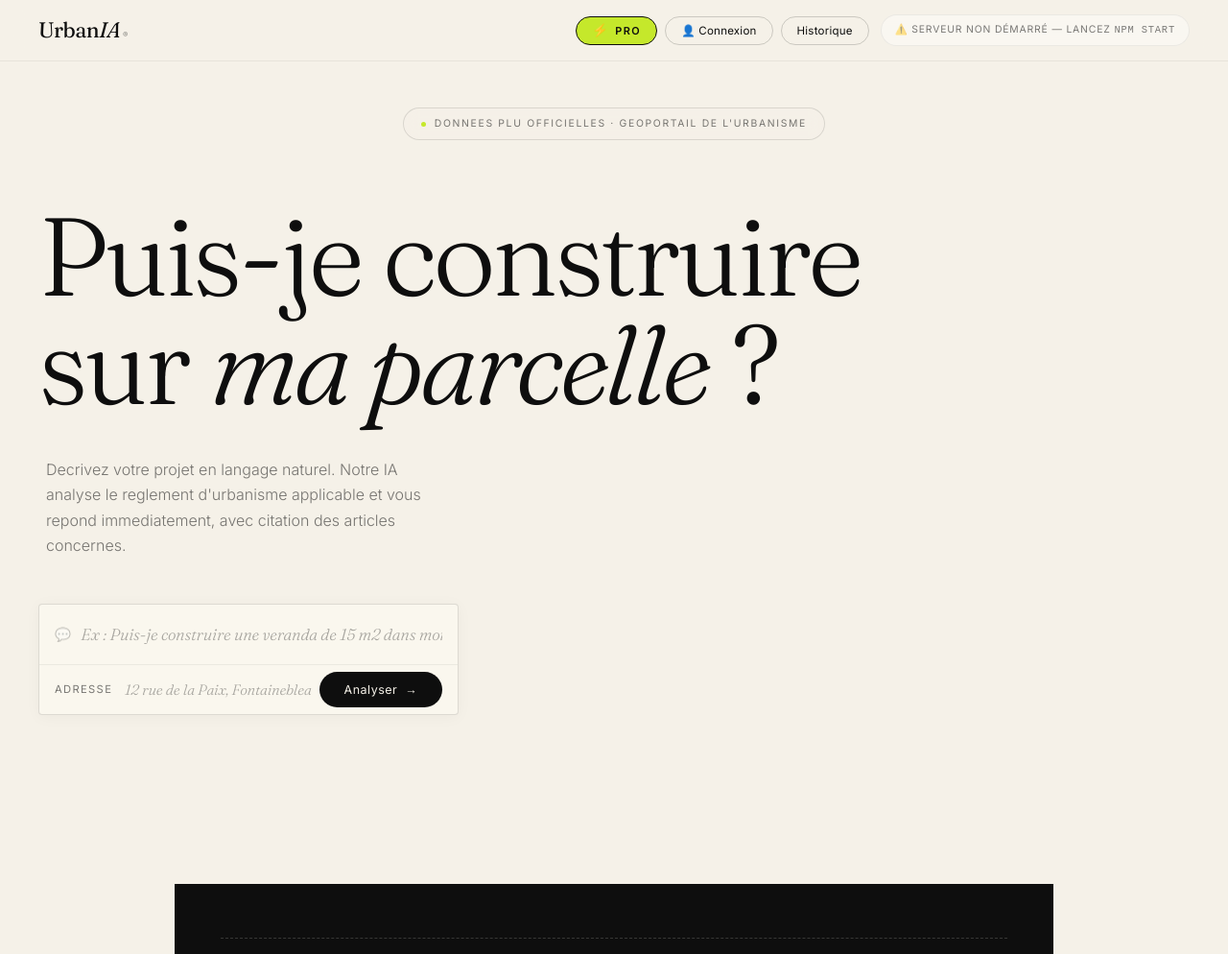
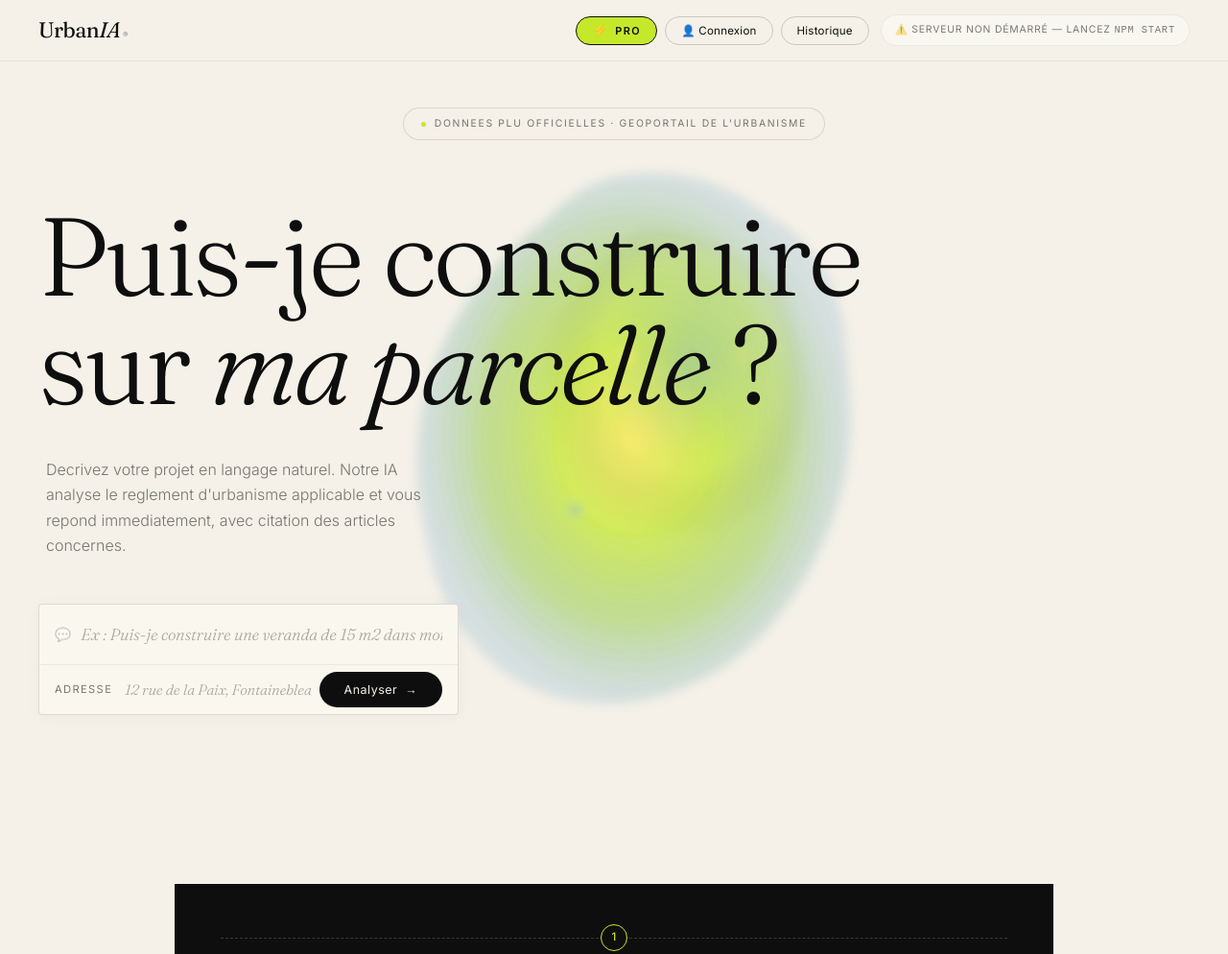
Before and after one commit to Nicolasbaduel/urbanIA, a website: page public/index.html in a window 1280 px wide. Shown: the top 994 px of the page at 96% size. Drawn offline with nearby package versions, Linux system fonts and the light colour scheme; no server answers.

Commit message:
Add files via upload

```diff
--- a/public/index.html
+++ b/public/index.html
@@ -27,6 +27,58 @@
 
 <div class="hero">
   <div class="hero-eyebrow">Donnees PLU officielles &middot; Geoportail de l'Urbanisme</div>
+
+  <div class="hero-composition">
+    <svg class="hero-map-bg" viewBox="0 0 600 600" xmlns="http://www.w3.org/2000/svg" aria-hidden="true">
+      <defs>
+        <radialGradient id="franceGrad" cx="50%" cy="50%" r="50%">
+          <stop offset="0%" stop-color="#FFE85C" stop-opacity="0.95"/>
+          <stop offset="35%" stop-color="#C5E82B" stop-opacity="0.85"/>
+          <stop offset="70%" stop-color="#8CC63F" stop-opacity="0.55"/>
+          <stop offset="100%" stop-color="#6BA4C7" stop-opacity="0.25"/>
+        </radialGradient>
+        <radialGradient id="franceGrad2" cx="65%" cy="35%" r="45%">
+          <stop offset="0%" stop-color="#6BA4C7" stop-opacity="0.6"/>
+          <stop offset="60%" stop-color="#C5E82B" stop-opacity="0.2"/>
+          <stop offset="100%" stop-color="transparent"/>
+        </radialGradient>
+        <filter id="softBlur" x="-20%" y="-20%" width="140%" height="140%">
+          <feGaussianBlur in="SourceGraphic" stdDeviation="4"/>
+        </filter>
+      </defs>
+
+      <g filter="url(#softBlur)" transform="translate(120, 60)">
+        <!-- Silhouette simplifiee de la France (hexagone organique) -->
+        <path d="M 180 40
+                 C 230 30, 270 45, 300 70
+                 C 330 85, 355 120, 360 160
+                 C 365 210, 370 250, 355 295
+                 C 340 345, 310 390, 270 420
+                 C 225 450, 175 460, 130 445
+                 C 85 430, 55 395, 40 350
+                 C 25 300, 20 250, 35 200
+                 C 50 150, 85 105, 125 75
+                 C 145 55, 160 45, 180 40 Z"
+              fill="url(#franceGrad)"/>
+
+        <path d="M 200 80
+                 C 240 75, 280 95, 310 130
+                 C 330 170, 335 210, 320 255
+                 C 305 305, 275 345, 230 370
+                 C 185 395, 140 390, 110 365
+                 C 80 340, 65 305, 70 265
+                 C 75 220, 100 175, 140 140
+                 C 165 115, 185 90, 200 80 Z"
+              fill="url(#franceGrad2)" opacity="0.7"/>
+
+        <!-- Quelques points lumineux -->
+        <circle cx="190" cy="180" r="5" fill="#FFE85C" opacity="0.8"/>
+        <circle cx="260" cy="250" r="3" fill="#C5E82B" opacity="0.7"/>
+        <circle cx="150" cy="300" r="4" fill="#6BA4C7" opacity="0.6"/>
+        <circle cx="280" cy="180" r="3" fill="#FFE85C" opacity="0.5"/>
+      </g>
+    </svg>
+
     <h1>Puis-je construire<br>sur <em>ma parcelle</em> ?</h1>
     <p>Decrivez votre projet en langage naturel. Notre IA analyse le reglement d'urbanisme applicable et vous repond immediatement, avec citation des articles concernes.</p>
 
@@ -43,6 +95,7 @@
         </div>
       </div>
       <div class="suggestions" id="suggestions"></div>
+    </div>
   </div>
 </div>
 
@@ -93,7 +146,10 @@
   </div>
 
   <div class="how" id="howSection">
-    <div class="how-title">Comment ca <em>fonctionne</em></div>
+    <div class="how-number-badge">1</div>
+    <div class="how-eyebrow">&Agrave; propos</div>
+    <div class="how-title">Comment <em>ca fonctionne</em></div>
+    <div class="how-subtitle">UrbanIA connecte le PLU officiel, le cadastre et l'intelligence artificielle pour repondre instantanement a vos questions d'urbanisme. Concu pour les agents immobiliers, promoteurs et investisseurs.</div>
     <div class="how-grid">
       <div class="how-card">
         <div class="how-num">1</div>
```
Lines whose indentation alone changed are shown as unchanged.
